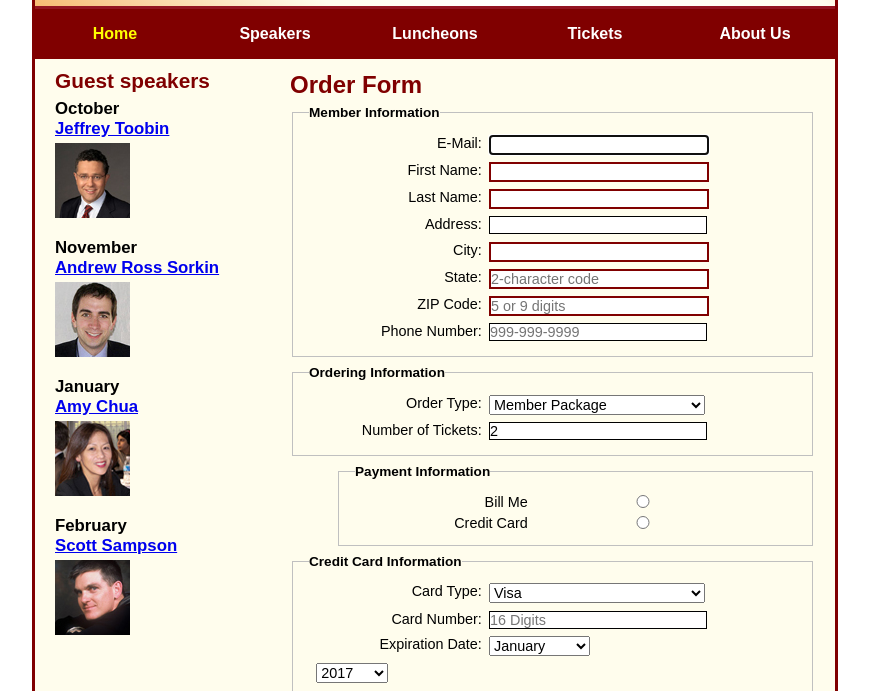
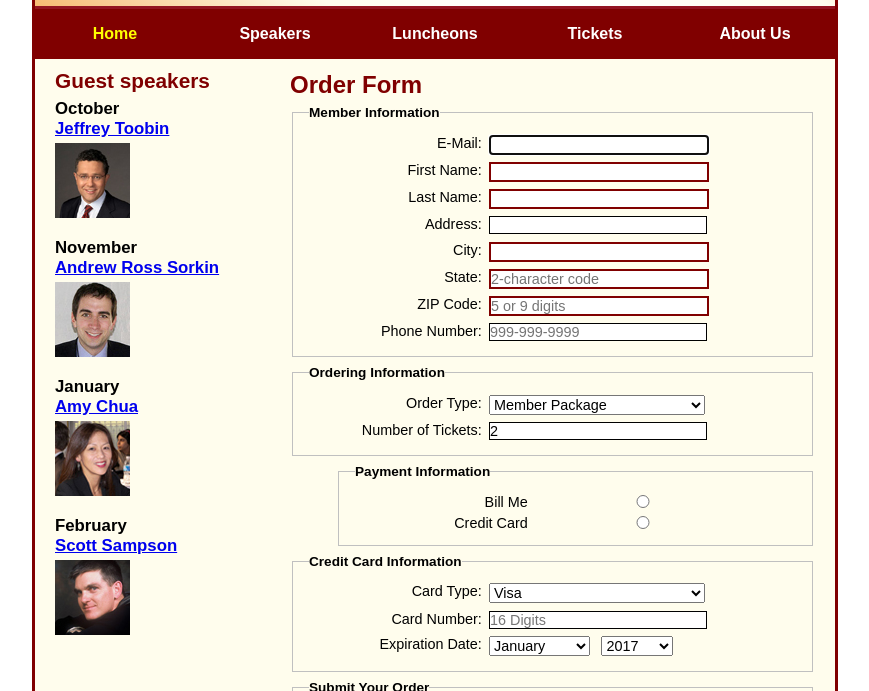
Before and after one commit to tlupo02/townhall, a plain HTML site: page tickets.html in a window 1280 px wide. Shown: the part 109-800 px from the top of the page, without its empty margins (205-1074 px from the left). Drawn offline with Linux system fonts and the light colour scheme.

Commit message:
Add files via upload

```diff
--- a/tickets.html
+++ b/tickets.html
@@ -72,9 +72,9 @@
 				<fieldset id="radio">
 					<legend>Payment Information</legend>
 					<label for="bill">Bill Me</label>
-					<input type="radio" name="radio1" id="bill" value="bill"><br>
+					<input type="radio" name="radio1" id="bill" value="bill">
 					<label for="creditcard">Credit Card</label>
-					<input type="radio" name="radio2" id="creditcard" value="creditcard"><br>
+					<input type="radio" name="radio2" id="creditcard" value="creditcard">
 				</fieldset>
 				<fieldset>
 					<legend>Credit Card Information</legend>
@@ -101,7 +101,7 @@
 							<option value="oct">October</option>
 							<option value="nov">November</option>
 							<option value="dec">December</option>
-						</select><br>
+						</select>
 						<select name="year" id="year">
 							<option value="2017">2017</option>
 							<option value="2018">2018</option>
```
